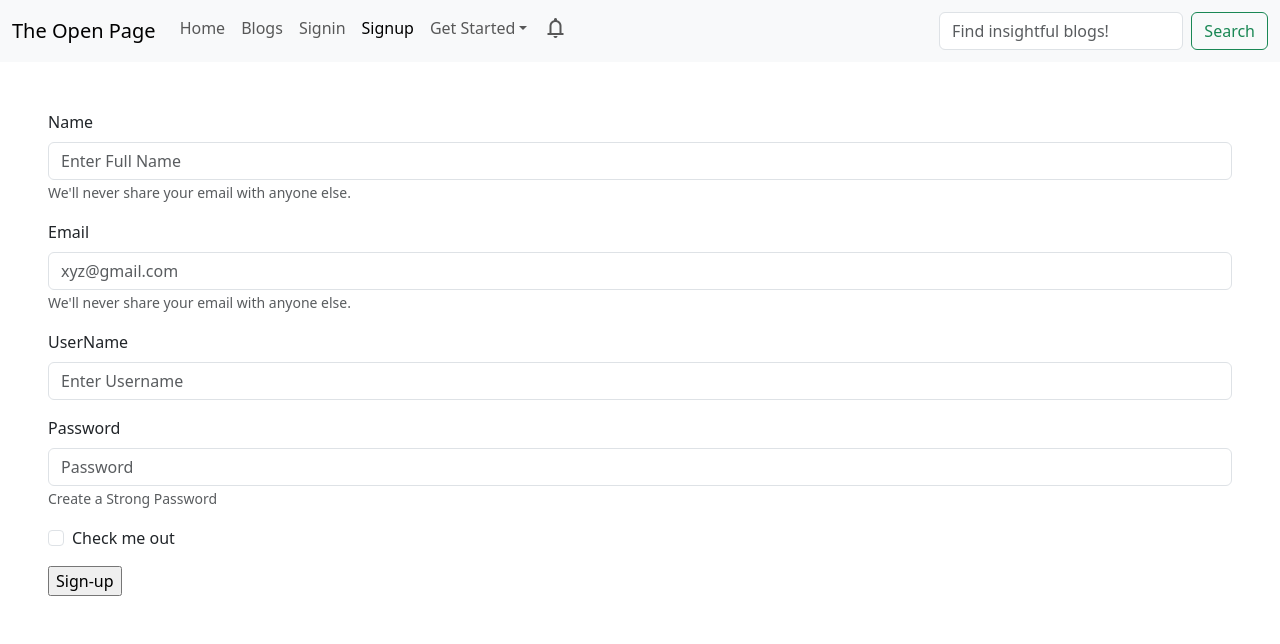
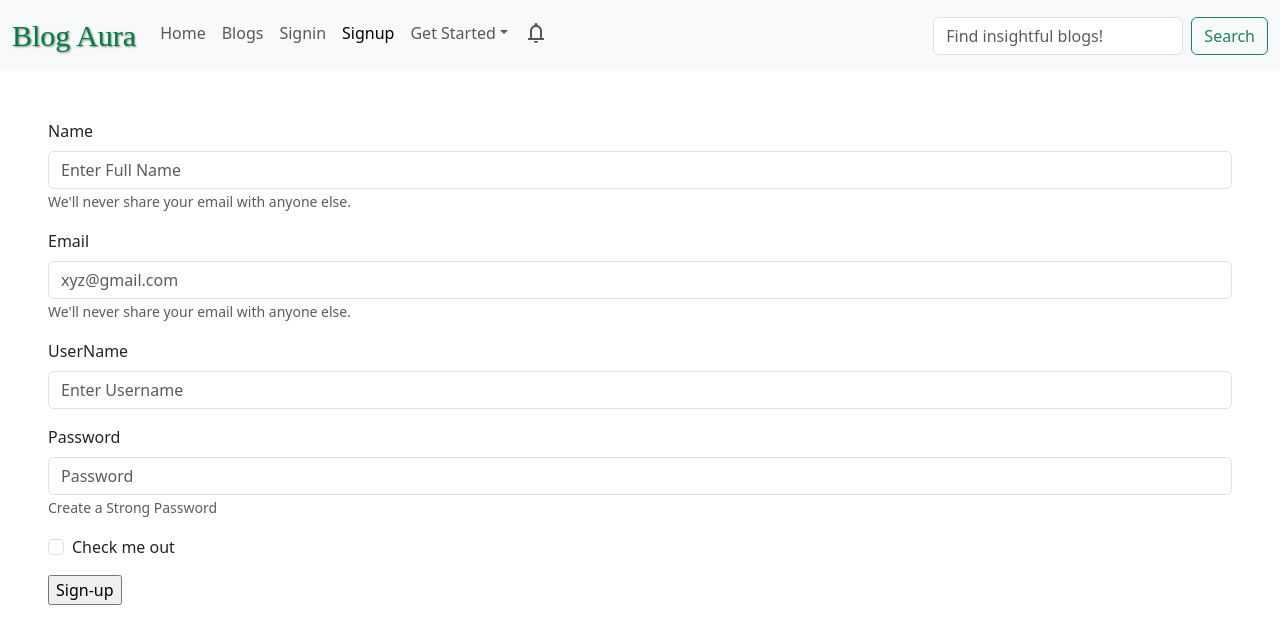
Before and after one commit to mohit-soni2003/Blog-website, a React (Vite) app in the folder frontend/blog-website/: page /signup in a window 1280 px wide. Shown: the top 644 px of the page. Built offline with nearby package versions, Linux system fonts and the light colour scheme; the HTML template or start-up script is replaced by a standard one.

Commit message:
logout button added

```diff
--- a/frontend/blog-website/src/components/Nav.css
+++ b/frontend/blog-website/src/components/Nav.css
@@ -13,3 +13,11 @@
   .d-flex{
     width: 30%;
   }
+
+  .nav-title{
+    font-size: 30px;
+    font-family: 'Dancing Script', cursive;
+    color: rgb(0, 128, 64);
+    text-shadow: 1px 1px 2px rgb(126, 126, 126);
+
+  }
--- a/frontend/blog-website/src/components/Nav.jsx
+++ b/frontend/blog-website/src/components/Nav.jsx
@@ -1,6 +1,6 @@
 
 import React, { useState, useEffect } from 'react';
-
+import "./Nav.css"
 import Button from 'react-bootstrap/Button';
 import Container from 'react-bootstrap/Container';
 import Form from 'react-bootstrap/Form';
@@ -9,7 +9,7 @@ import Navbar from 'react-bootstrap/Navbar';
 import NavDropdown from 'react-bootstrap/NavDropdown';
 import './Nav.css'
 import 'bootstrap/dist/css/bootstrap.min.css';
-import {LinkContainer} from 'react-router-bootstrap'
+import { LinkContainer } from 'react-router-bootstrap'
 
 
 
@@ -21,7 +21,36 @@ const searchTexts = [
 ];
 
 export default function NavigationBar() {
+  const token = localStorage.getItem("jwt")
+
   const [currentTextIndex, setCurrentTextIndex] = useState(0);
+
+  const navigationStatus = () => {
+    if (token) {
+      return (
+        <>
+          <LinkContainer to="/signup">
+            <Nav.Link>Logout</Nav.Link>
+          </LinkContainer>
+        </>
+      )
+    }
+    else {
+      return (
+        <>
+          <LinkContainer to="/signin">
+            <Nav.Link>Signin</Nav.Link>
+          </LinkContainer>
+
+          <LinkContainer to="/signup">
+            <Nav.Link>Signup</Nav.Link>
+          </LinkContainer>
+
+        </>
+      )
+    }
+
+  }
 
   useEffect(() => {
     const intervalId = setInterval(() => {
@@ -35,27 +64,22 @@ export default function NavigationBar() {
     <>
       <Navbar expand="lg" className="bg-body-tertiary">
         <Container fluid>
-          <Navbar.Brand href="#">The Open Page
-</Navbar.Brand>
+          <Navbar.Brand href="#"><div className='nav-title'>Blog Aura</div>
+          </Navbar.Brand>
           <Navbar.Toggle aria-controls="navbarScroll" />
           <Navbar.Collapse id="navbarScroll">
             <Nav className="me-auto my-2 my-lg-0" style={{ maxHeight: '100px' }} navbarScroll>
-            <LinkContainer to="/">
-              <Nav.Link>Home</Nav.Link>
+              <LinkContainer to="/">
+                <Nav.Link>Home</Nav.Link>
               </LinkContainer>
               <Nav.Link href="#action2">Blogs</Nav.Link>
 
-              <LinkContainer to="/signin">
-              <Nav.Link>Signin</Nav.Link>
-              </LinkContainer>
+              {navigationStatus()}
 
-              <LinkContainer to="/signup">
-              <Nav.Link>Signup</Nav.Link>
-              </LinkContainer>
 
               <NavDropdown title="Get Started" id="navbarScrollingDropdown">
                 <LinkContainer to="/createblog">
-                <NavDropdown.Item href="#action3">Start Writing</NavDropdown.Item>
+                  <NavDropdown.Item href="#action3">Start Writing</NavDropdown.Item>
                 </LinkContainer>
                 <NavDropdown.Item href="#action4">About Us</NavDropdown.Item>
                 <NavDropdown.Divider />
```
